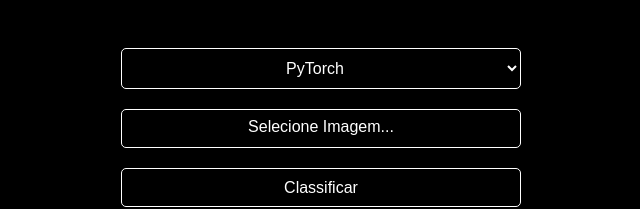
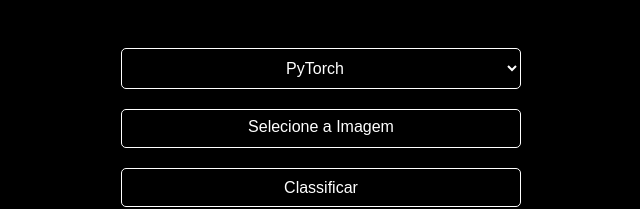
Before and after one commit to brucevahldick/pin3-ai-classification-models, a React (Vite) app in the folder pin3-frontend/: page / in a window 1280 px wide. Shown: the top 209 px of the page, without its empty margins (319-959 px from the left). Built offline with nearby package versions, Linux system fonts and the light colour scheme.

Commit message:
- selecione a imagem

```diff
--- a/pin3-frontend/src/components/SelectImage.tsx
+++ b/pin3-frontend/src/components/SelectImage.tsx
@@ -58,7 +58,7 @@
                 id="imageInput"
                 name="imageInput"
             />
-            <Label htmlFor="imageInput">Selecione Imagem...</Label>
+            <Label htmlFor="imageInput">Selecione a Imagem</Label>
             {image && <ImagePreview src={image} alt="Preview"/>}
         </InputContainer>
     );
```
